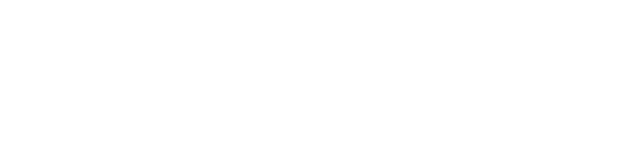
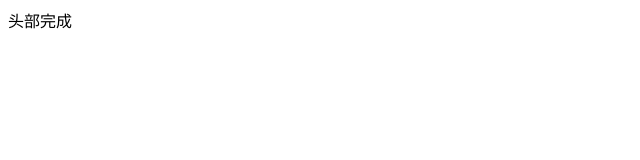
Before and after one commit to Wlcf/-, a plain HTML site: page index.html in a window 1280 px wide. Shown: the full height of the page, 0-640 px from the left. Drawn offline with Linux system fonts and the light colour scheme.

Commit message:
项目完成

```diff
--- a/index.html
+++ b/index.html
@@ -10,6 +10,7 @@
 
 <body>
     <!-- 小明 -->
+    <div>头部完成</div>
     <!-- 小红 -->
     <!-- 小王 -->
 </body>
```
